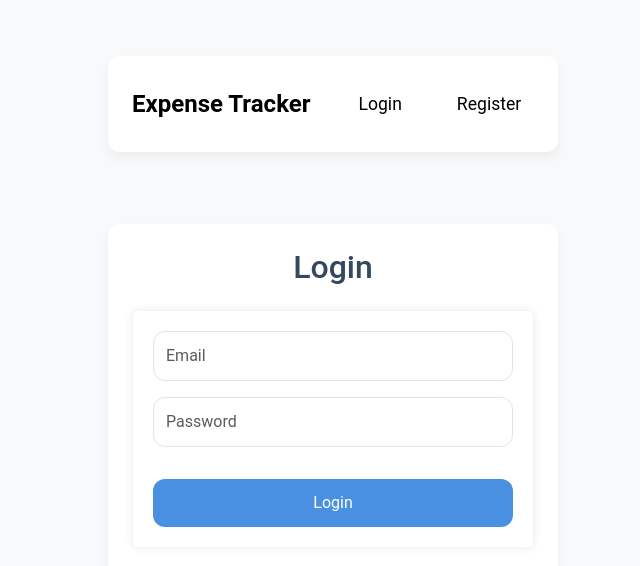
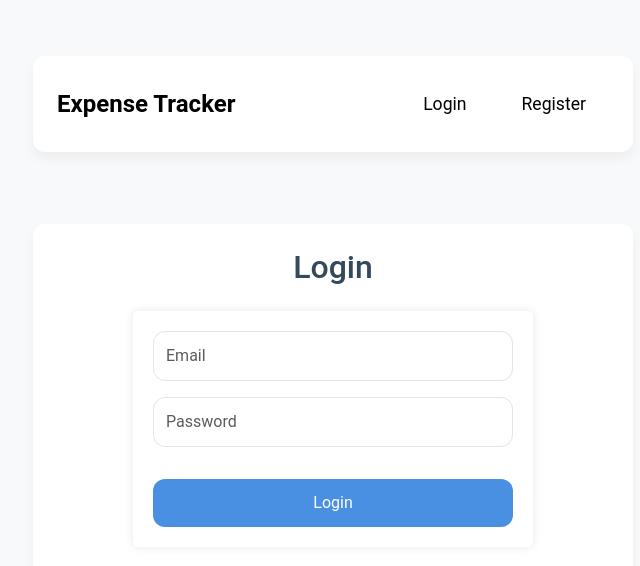
Before and after one commit to tanmoybarua43/expense-tracker-p3, a React (Create React App) app in the folder client/: page / in a window 1280 px wide. Shown: the top 566 px of the page, without its empty margins (307-947 px from the left). Built offline with nearby package versions, Linux system fonts and the light colour scheme.

Commit message:
updated in the styles

```diff
--- a/client/src/assets/styles/components/_addExpense.scss
+++ b/client/src/assets/styles/components/_addExpense.scss
@@ -1,6 +1,6 @@
 // AddExpense SCSS
 .container {
-    max-width: 450px;
+    max-width: 600px;
     margin: 0 auto;
     padding: 1.5rem;
     background-color: $card-bg-color;
```
